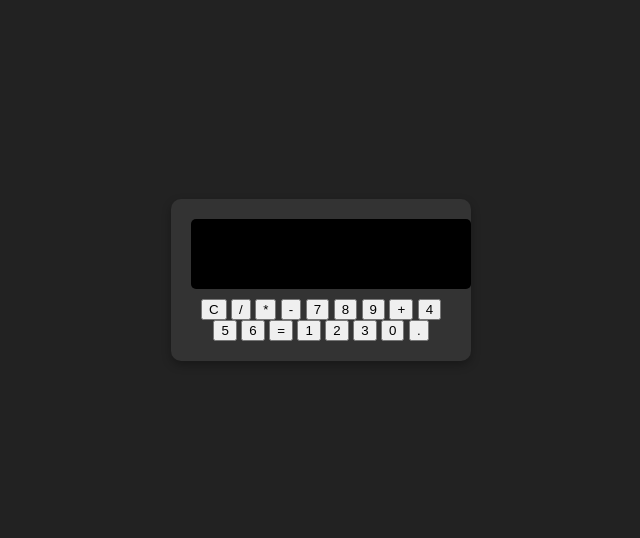
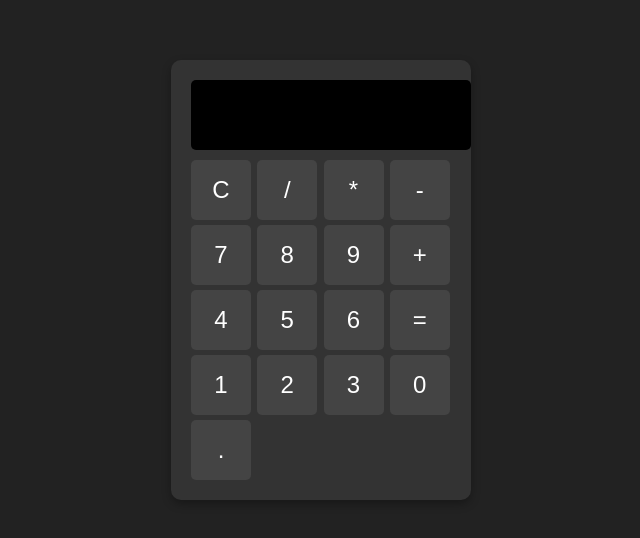
Before and after one commit to khyquer/khyquer.github.io, a plain HTML site: page calculadora/index.html in a window 1280 px wide. Shown: the part 128-666 px from the top of the page, without its empty margins (319-959 px from the left). Drawn offline with Linux system fonts and the light colour scheme.

Commit message:
Update style.css

```diff
--- a/calculadora/style.css
+++ b/calculadora/style.css
@@ -30,3 +30,22 @@ body {
   margin-bottom: 10px;
   border-radius: 5px;
 }
+
+
+#teclado {
+  display: grid;
+  grid-template-columns: repeat(4, 1fr);
+  gap: 5px;
+}
+
+button {
+  width: 60px;
+  height: 60px;
+  font-size: 1.5em;
+  border: none;
+  cursor: pointer;
+  background: #444;
+  color: #fff;
+  border-radius: 5px;
+  transition: 0.3s;
+}
```
